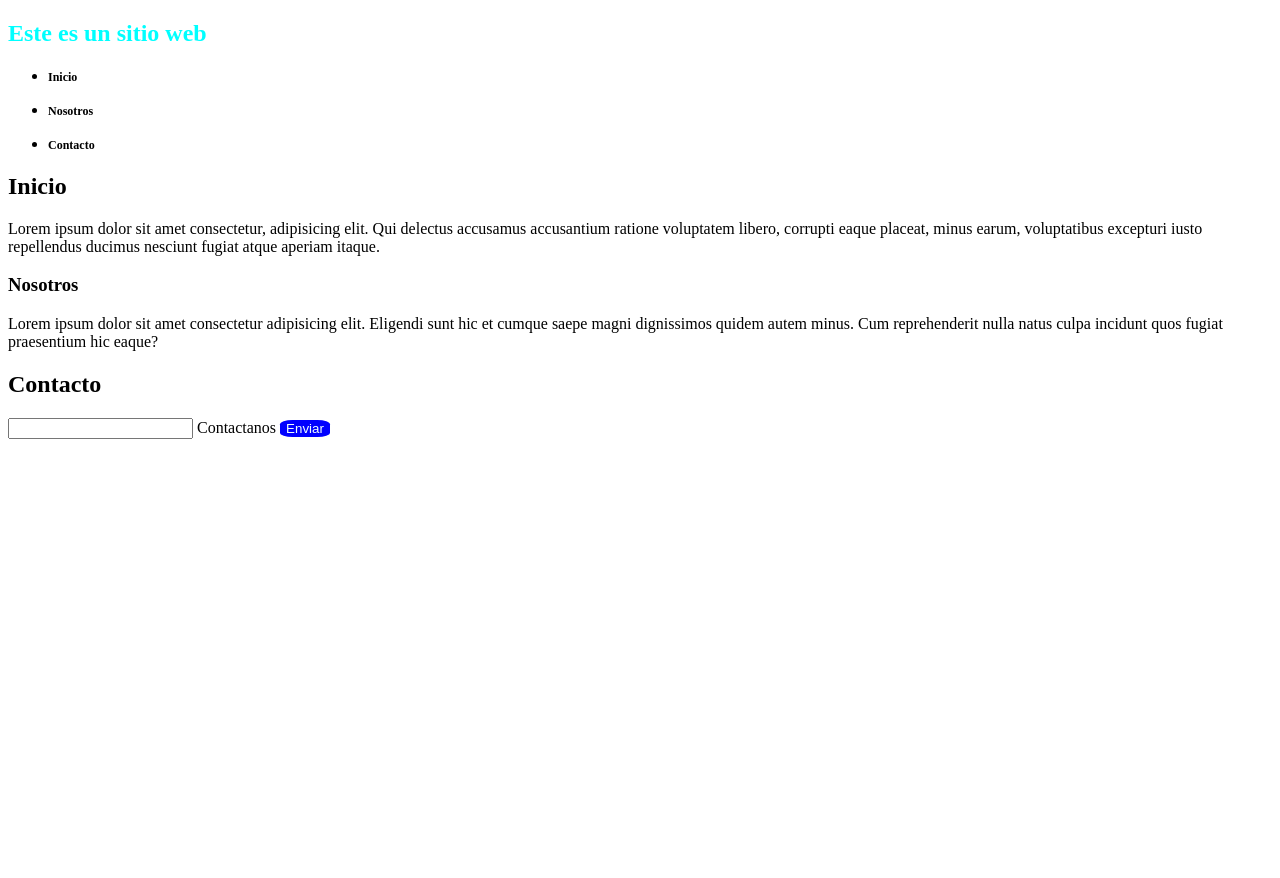
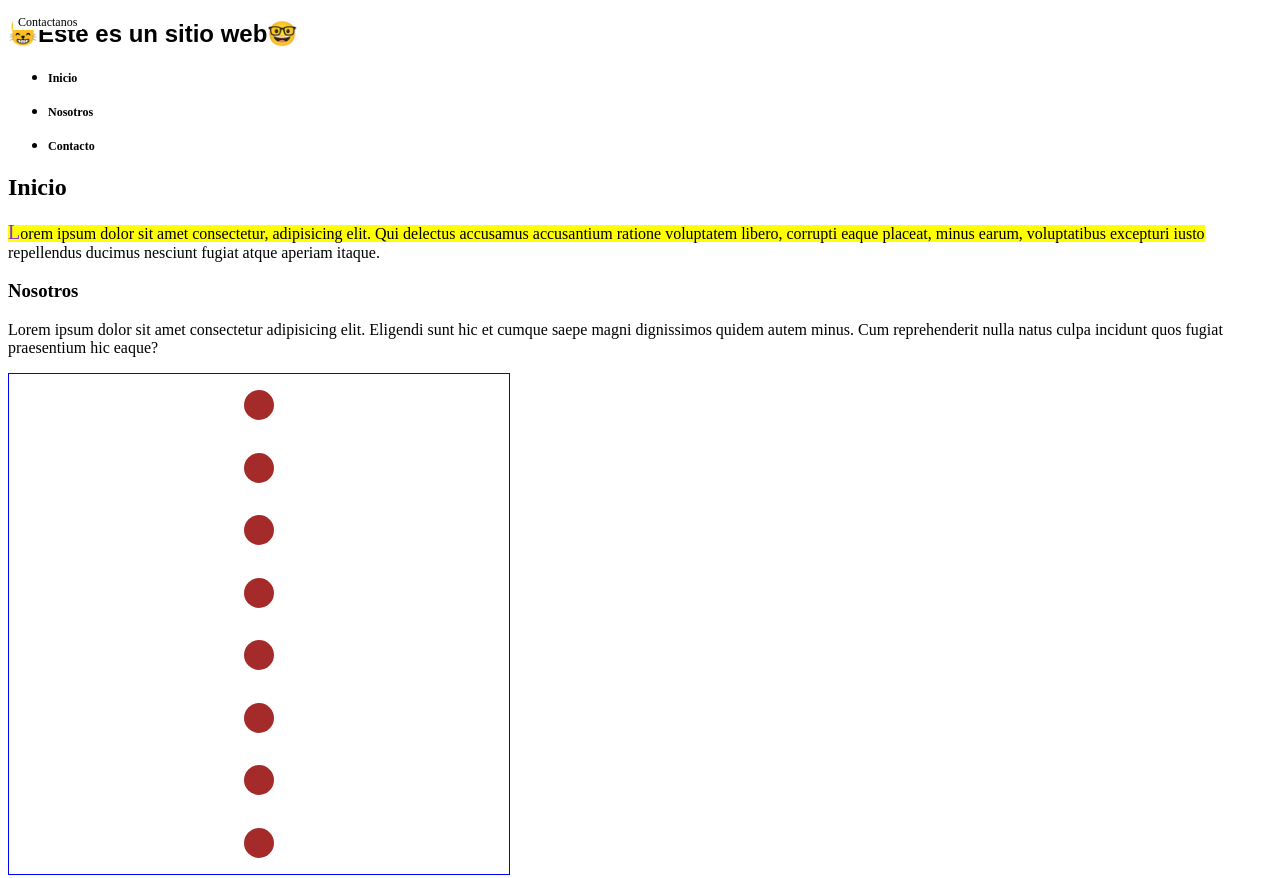
Before and after one commit to Javier1234321/webitpro, a plain HTML site: page Sesion3/index.html in a window 1280 px wide. Shown: the top 878 px of the page. Before the commit the page ends 800 px from the top, so only its background shows below. Drawn offline with Linux system fonts and the light colour scheme.

Commit message:
Se agrego la tarea

```diff
--- a/Sesion3/index.html
+++ b/Sesion3/index.html
@@ -8,7 +8,7 @@
 </head>
 <body>
     <section class="seccion" id="head">
-        <h1>Este es un sitio web</h1>
+        <h1 id="title">Este es un sitio web</h1>
         <ul>
             <li><a class="link-menu" href="#inicio">Inicio</a></li>
         </ul>
@@ -29,13 +29,21 @@
             <p>Lorem ipsum dolor sit amet consectetur adipisicing elit. Eligendi sunt hic et cumque saepe magni dignissimos quidem autem minus. Cum reprehenderit nulla natus culpa incidunt quos fugiat praesentium hic eaque?
             </p>
         </section>
+        <section id="flex">
+            <div class="cuadro"></div>
+            <div class="cuadro"></div>
+            <div class="cuadro"></div>
+            <div class="cuadro"></div>
+            <div class="cuadro"></div>
+            <div class="cuadro"></div>
+            <div class="cuadro"></div>
+            <div class="cuadro"></div>
+        </section>
         <section id="contacto">
             <h2>Contacto</h2>
-            <form action="">
                 <input type="text" name="contact" id="input-contact">
-                <label for="contact">Contactanos</label>
+                <label id="contact-label" for="contact">Contactanos</label>
                 <button id="buttom" type="submit">Enviar</button>
-            </form>
         </section>
     </section>
 </body>
--- a/Sesion3/styles/styles.css
+++ b/Sesion3/styles/styles.css
@@ -1,5 +1,27 @@
-h1{
-    color: aqua;
+/**
+Siempre nos enfocamos en hacer muestra pagina
+con la dimension mas pequena
+*/
+
+#title{
+    font-size: 24px;
+    font-family: fantasy;
+}
+#title::before{
+    content: "😸";
+}
+#title::after{
+    content: "🤓";
+}
+#inicio >p::first-letter{
+    font-size: 20px;
+    color: blueviolet;
+}
+#inicio >p::first-line{
+    background: yellow;
+}
+p::selection{
+    background: rgb(183, 183, 240);
 }
 .link-menu{
     color: black;
@@ -21,10 +43,44 @@ h1{
     background: blue;
     border-radius: 25%;
     border: 0ch;
+    font-family: monospace;
+
 }
 #buttom:hover{
     background:  chartreuse;
+    cursor: pointer;
 }
 #buttom:active{
     background: brown;
 }
+#flex{
+    display: grid;
+    height: 500px;
+    width: 500px;
+    border: solid 1px blue;
+    justify-content: center;
+    align-items: center;
+}
+.cuadro{
+    height: 30px;
+    width: 30px;
+    background: brown;
+    border-radius: 50%;
+    margin: 5px;
+}
+
+#contacto{
+    display: flex;
+    justify-content: center;
+    align-items: center;
+    flex-direction: column;
+}
+#contact-label{
+    position: absolute;
+    left: 13px;
+    top: 15px;
+    background: white;
+    padding: 0px 5px;
+    font-size: 12px;
+    transition: transform 0.3 ease, color 0.3 ease;
+}
--- /dev/null
+++ b/Tareas/Tarea1/styles/style.css
@@ -0,0 +1,20 @@
+h1{
+    color: purple;
+    background-color: antiquewhite;
+    text-align: center;
+}
+.topbar{
+    color: rgb(234, 225, 213);
+    font-family: Verdana, Geneva, Tahoma, sans-serif;
+    background-attachment: fixed;
+    background-color: rgb(234, 225, 213);
+}
+.contacto{
+    text-align: left;
+}
+.index{
+    text-align: center;
+}
+.sobreNosotros{
+    text-align: right;
+}
```
Also changed, not shown: Tareas/Tarea1/contacto.html (added, +39 -0 lines), Tareas/Tarea1/index.html (added, +48 -0 lines), Tareas/Tarea1/sobreNosotros.html (added, +30 -0 lines), Tareas/Tarea1/img/images.jpeg (added).
